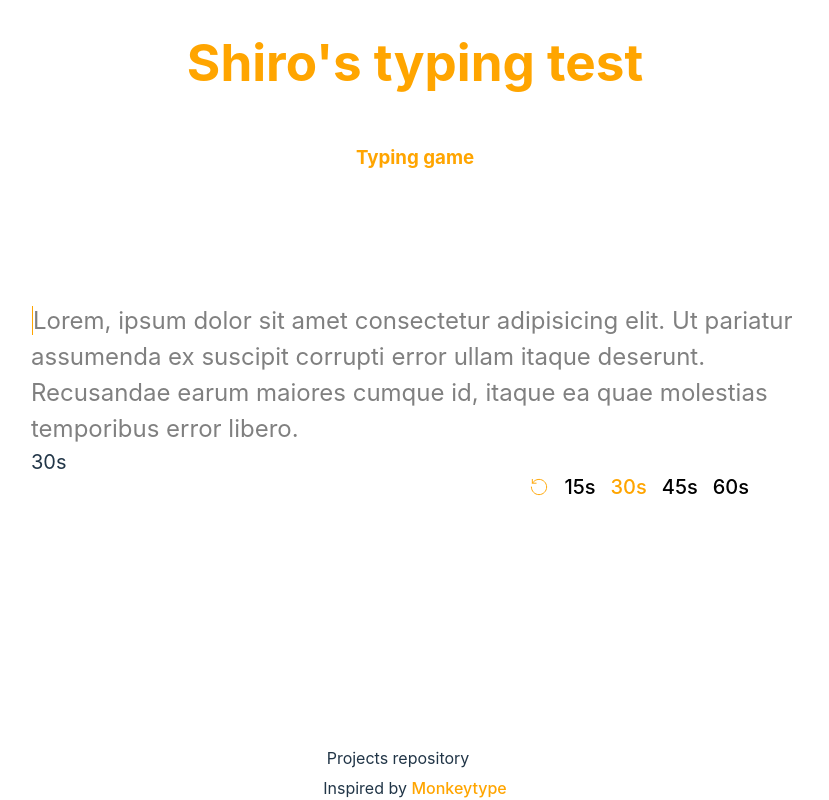
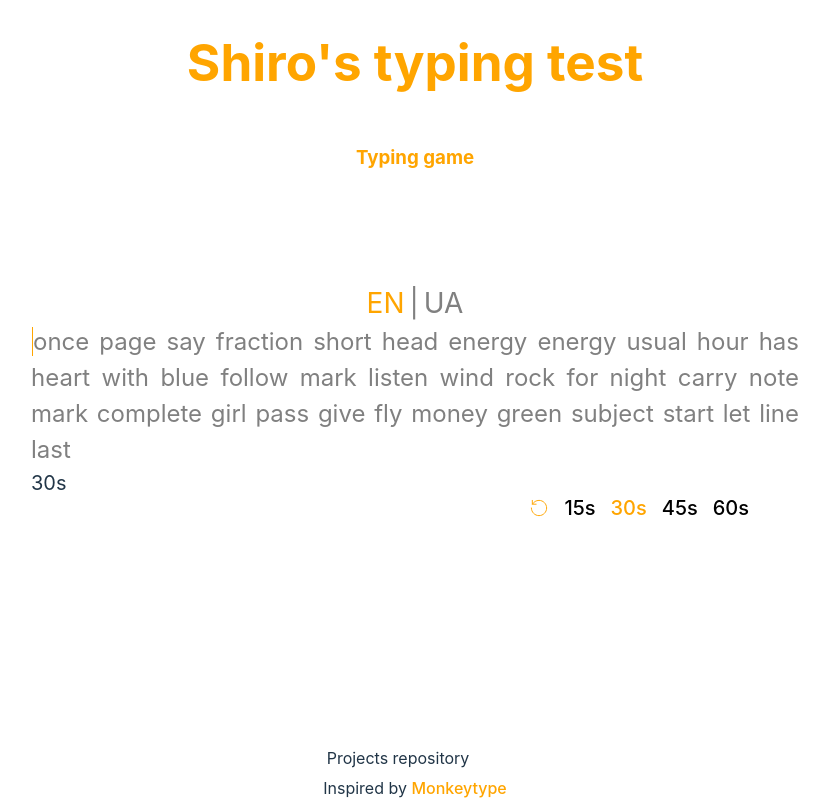
Before and after one commit to SkyDmytro/typing_test, a React (Vite) app: page / in a window 1280 px wide. Shown: the whole page, without its empty margins (225-1054 px from the left). Built offline with nearby package versions, Linux system fonts and the light colour scheme.

Commit message:
add generating of random words

```diff
--- /dev/null
+++ b/src/components/LanguageSelect/LanguageSelect.tsx
@@ -0,0 +1,36 @@
+import React, { Dispatch, SetStateAction } from "react";
+import { currentLanguage } from "../TypingTest/TypingTest";
+import classNames from "classnames";
+import "./languageSelect.style.scss";
+
+type LanguageSelectProps = {
+  currentLanguage: currentLanguage;
+  setCurrentLanguage: Dispatch<SetStateAction<currentLanguage>>;
+};
+
+export const LanguageSelect = ({
+  currentLanguage,
+  setCurrentLanguage,
+}: LanguageSelectProps) => {
+  const handleClick = (selectedLanguage: currentLanguage) => () => {
+    setCurrentLanguage(selectedLanguage);
+  };
+
+  return (
+    <div className="language-select-main">
+      <div
+        className={classNames("text", currentLanguage === "EN" ? "styled" : "")}
+        onClick={handleClick("EN")}
+      >
+        EN
+      </div>
+      |
+      <div
+        onClick={handleClick("UA")}
+        className={classNames("text", currentLanguage === "UA" ? "styled" : "")}
+      >
+        UA
+      </div>
+    </div>
+  );
+};
--- /dev/null
+++ b/src/components/LanguageSelect/languageSelect.style.scss
@@ -0,0 +1,18 @@
+.language-select-main {
+  max-width: 100vw;
+  display: flex;
+  justify-content: center;
+  align-items: center;
+  gap: 5px;
+  color: gray;
+  font-size: 28px;
+  .text {
+    letter-spacing: 0;
+    &:hover {
+      transform: scale(1.1);
+    }
+    &.styled {
+      color: orange;
+    }
+  }
+}
--- a/src/components/TypingField/TypingField.tsx
+++ b/src/components/TypingField/TypingField.tsx
@@ -10,17 +10,15 @@ import { useInput } from "../../hooks/useInput";
 
 interface TypingFieldProps {
   onStart: (_: boolean) => void;
+  words: string;
 }
 
-export const TypingField = ({ onStart }: TypingFieldProps) => {
+export const TypingField = ({ onStart, words }: TypingFieldProps) => {
   const { results, setResults } = useContext(ResultsContext);
   const { handleInputChange, inputText } = useInput(onStart);
 
-  const text =
-    "Lorem, ipsum dolor sit amet consectetur adipisicing elit. Ut pariatur assumenda ex suscipit corrupti error ullam itaque deserunt. Recusandae earum maiores cumque id, itaque ea quae molestias temporibus error libero.";
-
   const { correctCharacters, incorrectCharacters } =
-    getCorrectnIncorrectCharacters(inputText, text);
+    getCorrectnIncorrectCharacters(inputText, words);
 
   useEffect(() => {
     if (results.isFinished) {
@@ -36,7 +34,9 @@ export const TypingField = ({ onStart }: TypingFieldProps) => {
   return (
     <>
       <div className="field">
-        <div className="words-container">{getStyledWords(inputText, text)}</div>
+        <div className="words-container">
+          {getStyledWords(inputText, words)}
+        </div>
         <input
           value={inputText}
           className="input"
--- a/src/components/TypingField/typingField.style.scss
+++ b/src/components/TypingField/typingField.style.scss
@@ -3,6 +3,7 @@
   display: flex;
   justify-content: center;
   align-items: center;
+  text-align: justify;
   .words-container {
     font-size: 24px;
     width: 60%;
--- a/src/components/TypingTest/TypingTest.tsx
+++ b/src/components/TypingTest/TypingTest.tsx
@@ -2,8 +2,10 @@ import { createContext, useState } from "react";
 
 import { ResultType } from "../../types/results";
 import { TypingField } from "../TypingField/TypingField";
+import { Menu } from "../Menu/Menu";
+import { useGetRandomWords } from "../../hooks/useGetRandomWords";
+import { LanguageSelect } from "../LanguageSelect/LanguageSelect";
 import { Stats } from "../Stats/Stats";
-import { Menu } from "../Menu/Menu";
 
 export type ResultsContextType = {
   results: ResultType;
@@ -15,11 +17,13 @@ export type IdContextForRemountType = {
   setTypingFieldId: React.Dispatch<React.SetStateAction<number>>;
   setcountDownId: React.Dispatch<React.SetStateAction<number>>;
 };
+export type currentLanguage = "EN" | "UA";
 
 export const ResultsContext = createContext({} as ResultsContextType);
 export const IdContextForRemount = createContext({} as IdContextForRemountType);
 
 export const TypingTest = () => {
+  const [currentLanguage, setCurrentLanguage] = useState<currentLanguage>("EN");
   const [countDownStart, setCountDownStart] = useState(false);
   const [typingFieldId, setTypingFieldId] = useState(1);
   const [countDownId, setcountDownId] = useState(2);
@@ -30,6 +34,7 @@ export const TypingTest = () => {
     time: 30,
     isFinished: false,
   });
+  const words = useGetRandomWords(currentLanguage);
 
   return (
     <ResultsContext.Provider value={{ results, setResults }}>
@@ -37,7 +42,11 @@ export const TypingTest = () => {
         value={{ typingFieldId, countDownId, setcountDownId, setTypingFieldId }}
       >
         <section className="main-section">
-          <TypingField onStart={setCountDownStart} key={typingFieldId} />
+          <LanguageSelect
+            currentLanguage={currentLanguage}
+            setCurrentLanguage={setCurrentLanguage}
+          />
+          <TypingField onStart={setCountDownStart} key={typingFieldId} words={words} />
           <Stats start={countDownStart} time={results.time} key={countDownId} />
           <Menu onReset={setCountDownStart} />
         </section>
--- /dev/null
+++ b/src/hooks/useGetRandomWords.tsx
@@ -0,0 +1,32 @@
+import ukrainianWordsJSON from "../assets/words_data/ua.json";
+import { currentLanguage } from "../components/TypingTest/TypingTest";
+import englishWordsJSON from "../assets/words_data/en.json";
+
+type Item = {
+  val: string;
+  key: string;
+};
+
+type wordsTypeDictionary = {
+  [key: string]: Item;
+};
+// type useGetRandomWordsProps ={
+//   currentLanguage:
+// }
+
+export const useGetRandomWords = (currentLanguage: currentLanguage) => {
+  let result = "";
+  const currentWords =
+    currentLanguage === "EN" ? englishWordsJSON : ukrainianWordsJSON;
+
+  while (result.length < 200) {
+    const newWord = getRandomWord(currentWords);
+    result = result + " " + newWord;
+  }
+  return result;
+};
+
+const getRandomWord = (words: wordsTypeDictionary) => {
+  const randNumber = Math.floor(Math.random() * Object.keys(words).length);
+  return words[randNumber].val;
+};
```
